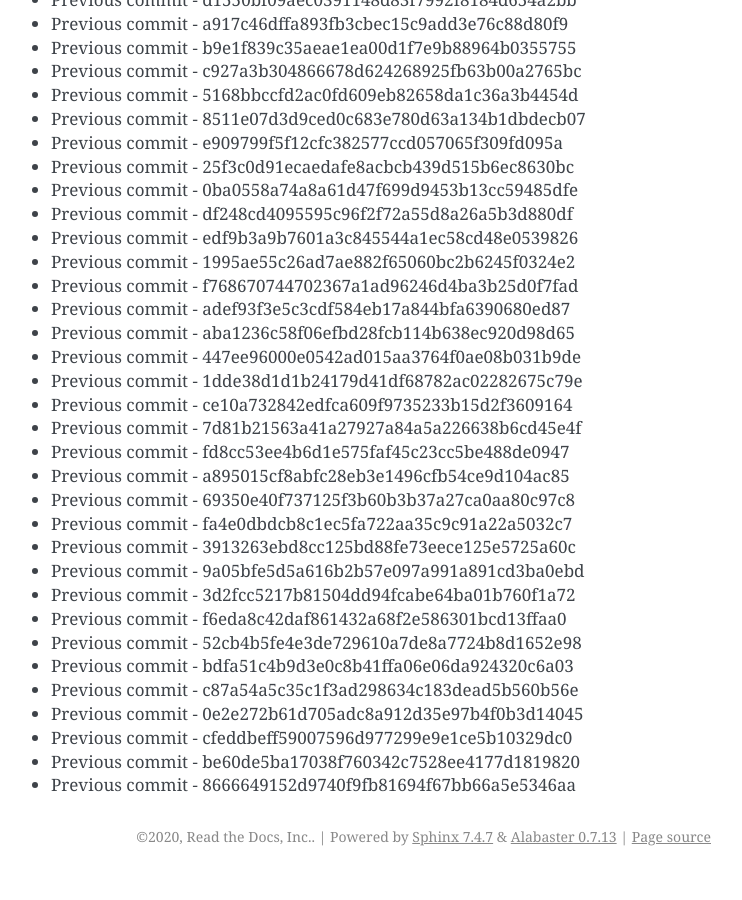
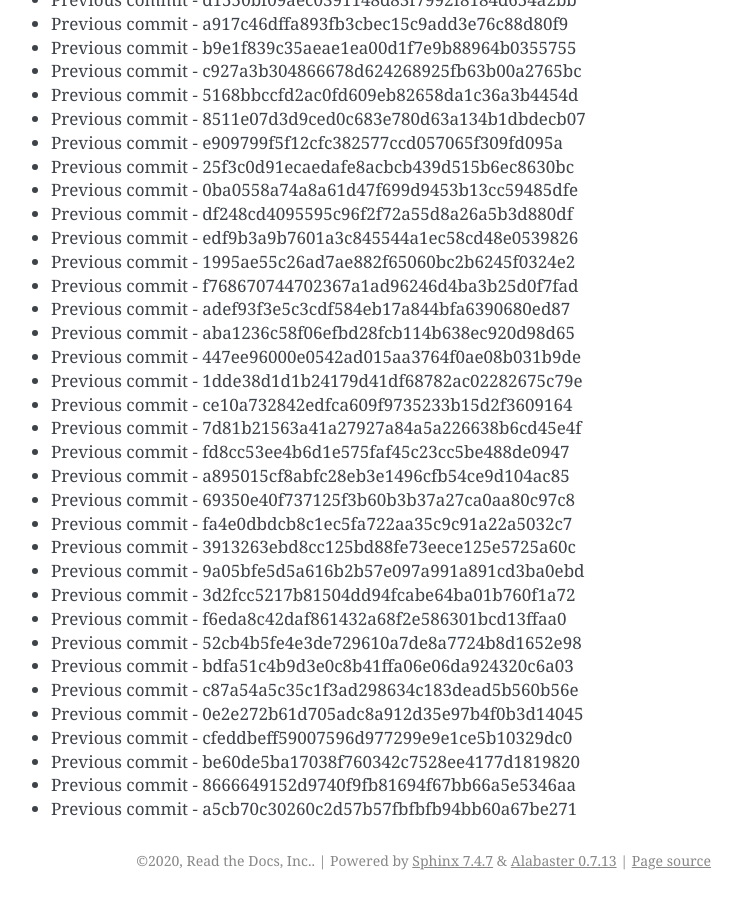
Before and after one commit to readthedocs/rtd-git-stresstest, a Sphinx documentation site: the page built from docs/updates.rst, in a window 1280 px wide and 900 px high, scrolled down 17932 px. Shown: the whole window, without its empty margins (399-1141 px from the left). Built offline with Sphinx 7.4.7, drawn with Linux system fonts in a browser that asks for light colours; before the commit the page ends 18808 px from its top, so only the background shows below that.

Commit message:
Generating commit from previous: a5cb70c30260c2d57b57fbfbfb94bb60a67be271

```diff
--- a/docs/updates.rst
+++ b/docs/updates.rst
@@ -785,3 +785,4 @@ It can be tested for any performance characteristics.
 * Previous commit - cfeddbeff59007596d977299e9e1ce5b10329dc0
 * Previous commit - be60de5ba17038f760342c7528ee4177d1819820
 * Previous commit - 8666649152d9740f9fb81694f67bb66a5e5346aa
+* Previous commit - a5cb70c30260c2d57b57fbfbfb94bb60a67be271
```
